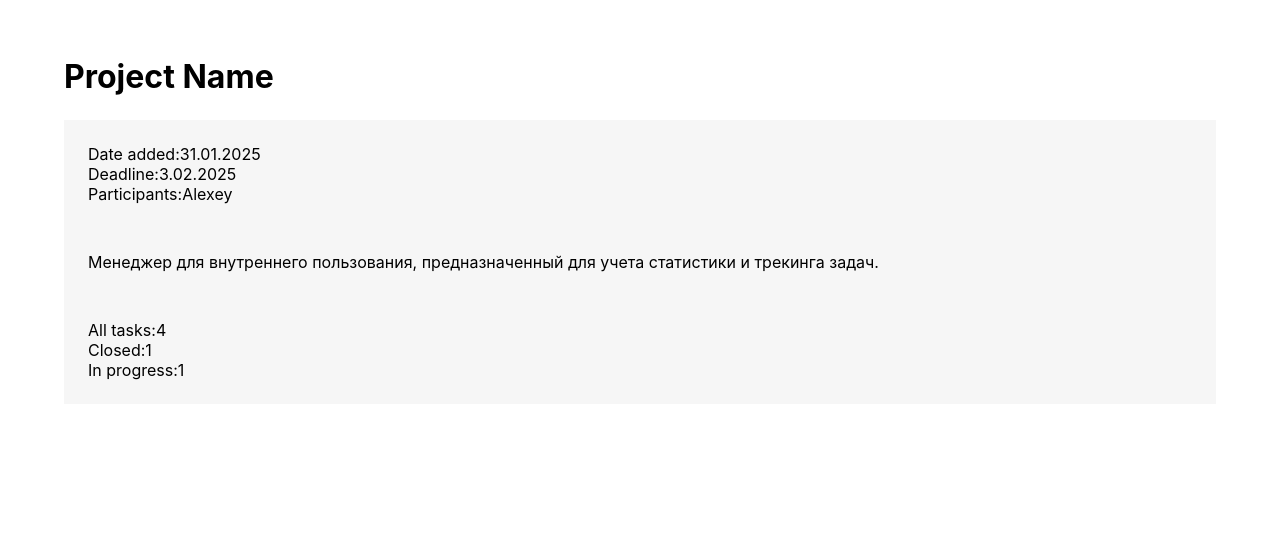
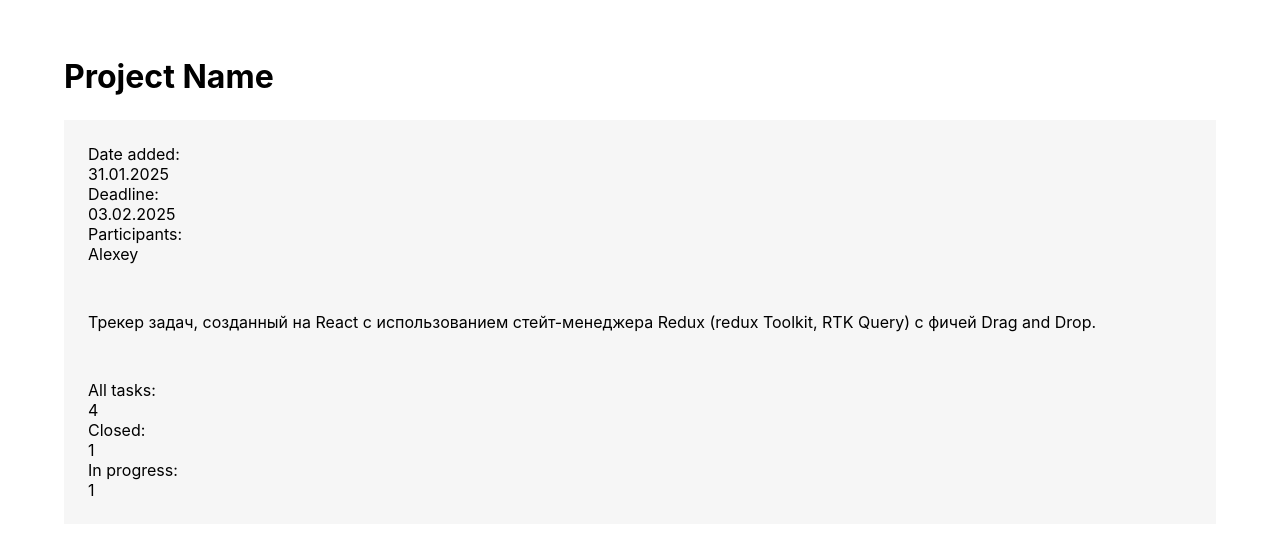
Before and after one commit to Mor-ald/task-tracker, a React (Vite) app: page / in a window 1280 px wide. Shown: the top 534 px of the page. Built offline with nearby package versions, Linux system fonts and the light colour scheme.

Commit message:
feat: change layout for project info

```diff
--- a/src/App.tsx
+++ b/src/App.tsx
@@ -8,34 +8,34 @@ const App = () => {
       <div className="project-info">
         <Container>
           <div className="info-item">
-            <span>Date added:</span>
-            <span>31.01.2025</span>
+            <div>Date added:</div>
+            <div>31.01.2025</div>
           </div>
           <div className="info-item">
-            <span>Deadline:</span>
-            <span>3.02.2025</span>
+            <div>Deadline:</div>
+            <div>03.02.2025</div>
           </div>
           <div className="info-item">
-            <span>Participants:</span>
-            <span>Alexey</span>
+            <div>Participants:</div>
+            <div>Alexey</div>
           </div>
         </Container>
         <Container>
-          Менеджер для внутреннего пользования, предназначенный для учета статистики и трекинга
-          задач.
+          Трекер задач, созданный на React с использованием стейт-менеджера Redux (redux Toolkit,
+          RTK Query) с фичей Drag and Drop.
         </Container>
         <Container>
           <div className="info-item">
-            <span>All tasks:</span>
-            <span>4</span>
+            <div>All tasks:</div>
+            <div>4</div>
           </div>
           <div className="info-item">
-            <span>Closed:</span>
-            <span>1</span>
+            <div>Closed:</div>
+            <div>1</div>
           </div>
           <div className="info-item">
-            <span>In progress:</span>
-            <span>1</span>
+            <div>In progress:</div>
+            <div>1</div>
           </div>
         </Container>
       </div>
```
